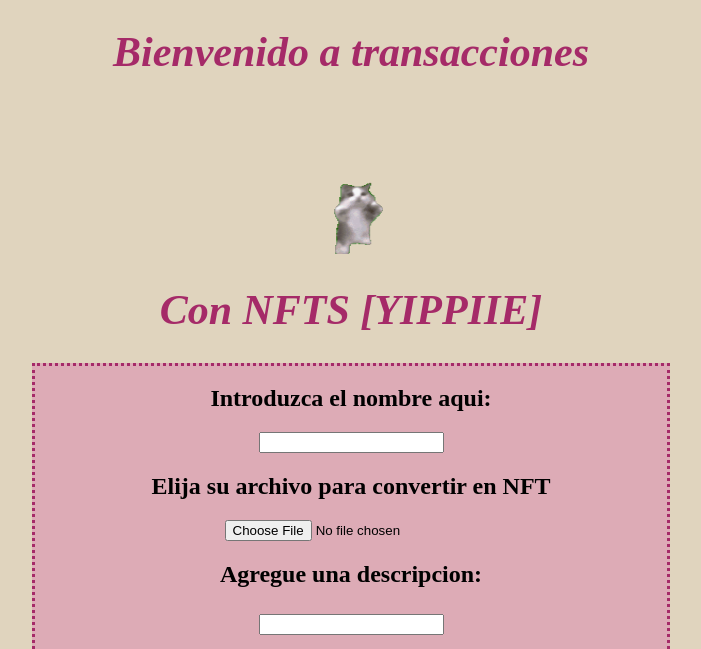
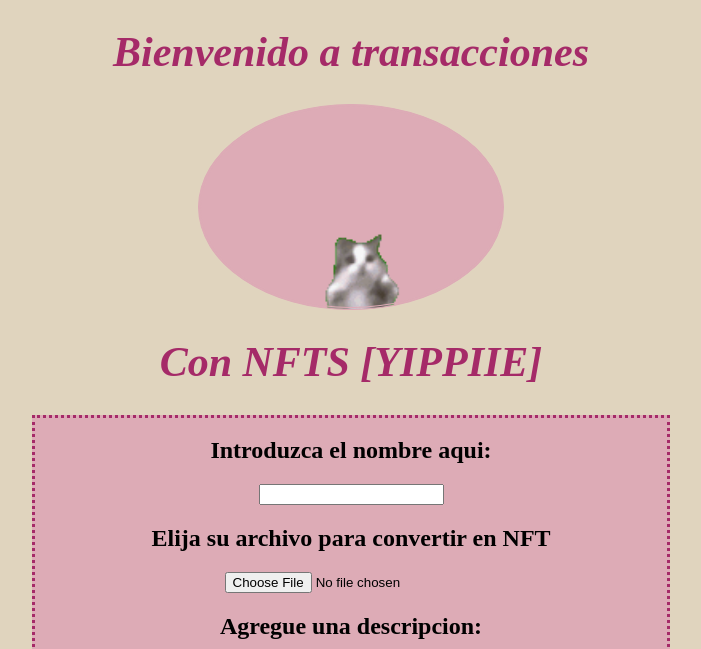
Before and after one commit to mikeangelo1212/Equipo9LosCampos, a website: page page/PaginaNFT.html in a window 1280 px wide. Shown: the top 649 px of the page, without its empty margins (289-990 px from the left). Drawn offline with Linux system fonts and the light colour scheme.

Commit message:
personalizacion de html

```diff
--- a/controllers/sales.js
+++ b/controllers/sales.js
@@ -110,4 +110,4 @@ module.exports = {
     getSales:getSales,
     createSale:createSale,
     getSalesByUserId:getSalesByUserId
-}x
+}
--- a/page/PaginaNFT.css
+++ b/page/PaginaNFT.css
@@ -5,6 +5,27 @@ h1{
     font-family: 'BigNoodleTitling';
     font-style: italic;
     font-size: 42px;
+}
+
+.img-fluid{
+    width: 300px; /* Specify the width */
+    height: 200px; /* Specify the height */
+    background-image: url('resources/Happy.gif'); /* Initial background image */
+    background-repeat: no-repeat;
+    background-position: 0px -40px;
+    background-size: cover; /* Cover the entire area of the element */
+    transition: background-image 0.2s ease-in-out; /* Smooth transition */
+    border-style: double;
+    border-color: rgb(221, 171, 182);
+    border-radius: 50%;
+}
+
+.img-fluid:hover{
+    background-position: 0px;
+    background-image: url('resources/Fresh.gif'); /* Change on hover */
+    border-style: double;
+    border-color: rgb(221, 171, 182);
+    border-radius: 50%;
 }
 
 img:hover{
--- a/page/PaginaNFT.html
+++ b/page/PaginaNFT.html
@@ -10,7 +10,7 @@
 <body>
     <h1>Bienvenido a transacciones</h1>
     <form action="/uploadNFT" method="POST" enctype="multipart/form-data">
-        <img src="resources/Happy.gif" class="img-fluid" alt="GIF Happy" width="200" height="150">
+        <div class="img-fluid" alt="GIF Happy"></div>
         <h1>Con NFTS [YIPPIIE]</h1>
         <!--[Deberia de asignarse un ID de manera automatica]-->
         <div>
@@ -21,7 +21,7 @@
             <h2> Agregue una descripcion: <h2>
             <input type="text" id="description" name="description" required>
             <h2><button type="submit">Confirmar</button></h2>
-            <img src="resources/Spin.gif" class="img-fluid" alt="GIF Spin" width="200" height="150">
+            <img src="resources/Spin.gif" class="img-cat" alt="GIF Spin" width="200" height="150">
             <!--Tambien hay un gatito crunch y fresh, seguramente sean usados para error y valido-->
             <!--ESTE NO ES EL PROYECTO, solo es para confirmar que este funcionando correctamente-->
             <!--Este codigo ha sido proporcionado por el profesor-->
--- a/scripts/deploy.js
+++ b/scripts/deploy.js
@@ -3,7 +3,7 @@ const fs = require("fs");
 const { ethers} = require('hardhat')
 async function main(){
 
-    const Users = await ethers.getContractFactory('NFTClase');
+    const Users = await ethers.getContractFactory('Sales');
     const users = await Users.deploy();
     const txHash = users.deployTransaction.hash;
     const txReceipt=await ethers.provider.waitForTransaction(txHash);
```
